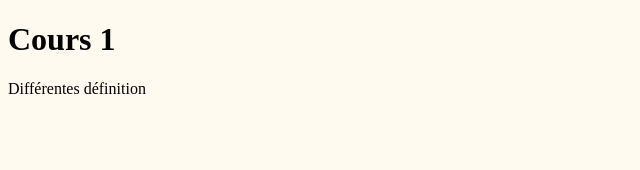
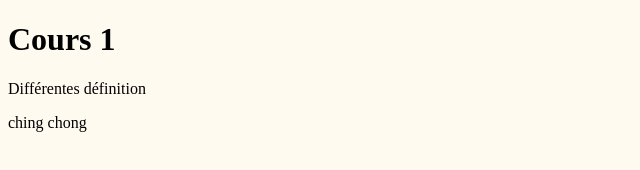
Before and after one commit to rockleebg/cours-1, a plain HTML site: page index.html in a window 1280 px wide. Shown: the whole page, without its empty margins (0-640 px from the left). Drawn offline with Linux system fonts and the light colour scheme.

Commit message:
Update index.html

```diff
--- a/index.html
+++ b/index.html
@@ -11,10 +11,14 @@
     </style>
   </head>
   <body>
+
   <h1>
     Cours 1
   </h1>
   <p>Différentes définition
   </p>
+  <aside>
+    ching chong
+  </aside>
   </body>
   </html>
```
